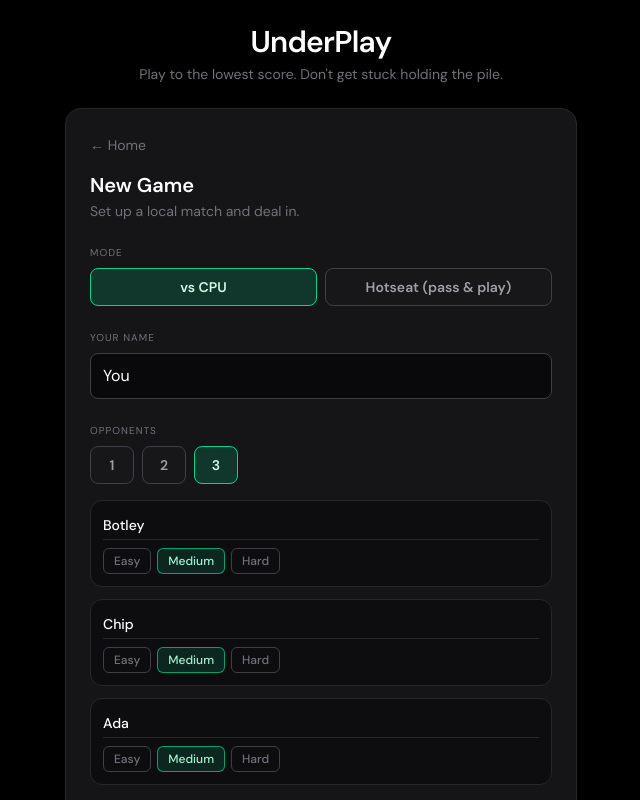
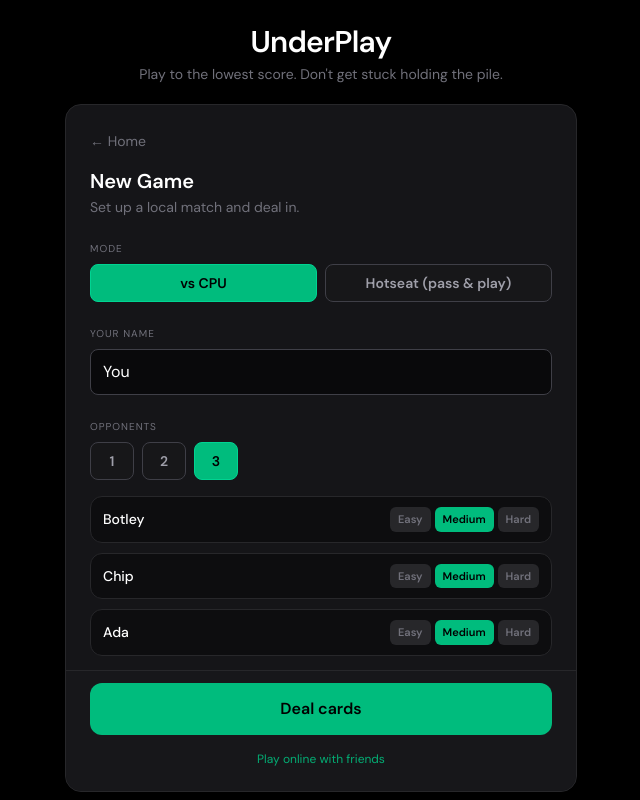
Before and after one commit to scottjilestx-ai/underplay-game, a Next.js app in the folder apps/web/: page /play in a window 1280 px wide. Shown: the whole page, without its empty margins (319-959 px from the left). Built offline with nearby package versions, Linux system fonts and the light colour scheme.

Commit message:
Align new game lobby layout with mockup: scroll, pills, opponent rows

```diff
--- a/apps/web/src/components/GameLobby.tsx
+++ b/apps/web/src/components/GameLobby.tsx
@@ -34,12 +34,14 @@ function Pill<T extends string | number>({
   onSelect,
   children,
   className = "",
+  solidWhenSelected = false,
 }: {
   value: T;
   selected: boolean;
   onSelect: (v: T) => void;
   children: React.ReactNode;
   className?: string;
+  solidWhenSelected?: boolean;
 }) {
   return (
     <button
@@ -47,7 +49,9 @@ function Pill<T extends string | number>({
       onClick={() => onSelect(value)}
       className={`min-w-[2.75rem] px-3 py-2 rounded-lg text-sm font-semibold transition border ${
         selected
-          ? "border-emerald-400 bg-emerald-500/20 text-emerald-100"
+          ? solidWhenSelected
+            ? "border-emerald-400 bg-emerald-500 text-black"
+            : "border-emerald-400 bg-emerald-500/20 text-emerald-100"
           : "border-zinc-700 bg-zinc-900/80 text-zinc-400 hover:border-zinc-600 hover:text-zinc-200"
       } ${className}`}
     >
@@ -112,15 +116,16 @@ export function GameLobby({ startError, onStart }: Props) {
   const stackHint = STACK_DISPLAY_OPTIONS.find((o) => o.id === stackDisplay)?.hint;
 
   return (
-    <div className="min-h-[100dvh] bg-black flex flex-col items-center justify-center p-6 overflow-y-auto">
-      <div className="w-full max-w-lg text-center mb-6">
+    <div className="min-h-[100dvh] bg-black flex flex-col items-center p-6 overflow-y-auto">
+      <div className="w-full max-w-lg text-center mb-5 shrink-0">
         <h1 className="text-3xl font-bold text-white tracking-tight">{BRAND_NAME}</h1>
         <p className="text-zinc-500 text-sm mt-1">
           Play to the lowest score. Don&apos;t get stuck holding the pile.
         </p>
       </div>
 
-      <div className="w-full max-w-lg rounded-2xl bg-zinc-900/90 border border-zinc-800 p-6 shadow-2xl">
+      <div className="w-full max-w-lg rounded-2xl bg-zinc-900/90 border border-zinc-800 shadow-2xl flex flex-col max-h-[calc(100dvh-7rem)]">
+        <div className="overflow-y-auto p-6 flex-1 min-h-0">
           <Link
             href="/"
             className="text-zinc-500 text-sm hover:text-zinc-300 transition mb-4 inline-block"
@@ -133,7 +138,13 @@ export function GameLobby({ startError, onStart }: Props) {
 
           <FieldLabel>Mode</FieldLabel>
           <div className="flex gap-2 mb-6">
-          <Pill value="cpu" selected={mode === "cpu"} onSelect={setMode} className="flex-1">
+            <Pill
+              value="cpu"
+              selected={mode === "cpu"}
+              onSelect={setMode}
+              className="flex-1"
+              solidWhenSelected
+            >
               vs CPU
             </Pill>
             <Pill
@@ -141,6 +152,7 @@ export function GameLobby({ startError, onStart }: Props) {
               selected={mode === "hotseat"}
               onSelect={setMode}
               className="flex-1 text-xs sm:text-sm"
+              solidWhenSelected
             >
               Hotseat (pass &amp; play)
             </Pill>
@@ -159,38 +171,43 @@ export function GameLobby({ startError, onStart }: Props) {
           <FieldLabel>Opponents</FieldLabel>
           <div className="flex gap-2 mb-4">
             {([1, 2, 3] as const).map((n) => (
-            <Pill key={n} value={n} selected={opponentCount === n} onSelect={setCount}>
+              <Pill
+                key={n}
+                value={n}
+                selected={opponentCount === n}
+                onSelect={setCount}
+                solidWhenSelected
+              >
                 {n}
               </Pill>
             ))}
           </div>
 
-        <div className="space-y-3 mb-6">
+          <div className="space-y-2.5 mb-6">
             {opponents.slice(0, opponentCount).map((opp, i) => (
               <div
                 key={i}
-              className="rounded-xl border border-zinc-800 bg-zinc-950/60 px-3 py-3 space-y-2"
+                className="flex items-center gap-2 rounded-xl border border-zinc-800 bg-zinc-950/60 px-3 py-2.5"
               >
                 <input
                   type="text"
                   value={opp.name}
                   onChange={(e) => updateOpponent(i, { name: e.target.value })}
                   maxLength={20}
-                disabled={mode === "cpu" && false}
-                className="w-full bg-transparent text-white font-medium text-sm focus:outline-none border-b border-zinc-800 pb-1 focus:border-emerald-500/40"
+                  className="min-w-0 flex-1 bg-transparent text-white font-medium text-sm focus:outline-none"
                   aria-label={`Opponent ${i + 1} name`}
                 />
                 {mode === "cpu" && (
-                <div className="flex gap-1.5 flex-wrap">
+                  <div className="flex gap-1 shrink-0">
                     {DIFFICULTIES.map((d) => (
                       <button
                         key={d}
                         type="button"
                         onClick={() => updateOpponent(i, { difficulty: d })}
-                      className={`px-2.5 py-1 rounded-md text-xs font-medium capitalize transition border ${
+                        className={`px-2 py-1 rounded-md text-[11px] font-semibold capitalize transition ${
                           opp.difficulty === d
-                          ? "border-emerald-400/70 bg-emerald-500/15 text-emerald-200"
-                          : "border-zinc-700 text-zinc-500 hover:text-zinc-300"
+                            ? "bg-emerald-500 text-black"
+                            : "bg-zinc-800 text-zinc-500 hover:text-zinc-300"
                         }`}
                       >
                         {d}
@@ -203,26 +220,17 @@ export function GameLobby({ startError, onStart }: Props) {
           </div>
 
           <FieldLabel>Stack on table</FieldLabel>
-        <div className="flex flex-col gap-2 mb-2">
+          <div className="flex flex-wrap gap-2 mb-1">
             {STACK_DISPLAY_OPTIONS.map((opt) => (
-            <button
+              <Pill
                 key={opt.id}
-              type="button"
-              onClick={() => setStackDisplay(opt.id)}
-              className={`text-left rounded-lg border px-3 py-2.5 transition ${
-                stackDisplay === opt.id
-                  ? "border-emerald-400/60 bg-emerald-500/10"
-                  : "border-zinc-800 bg-zinc-950/50 hover:border-zinc-700"
-              }`}
+                value={opt.id}
+                selected={stackDisplay === opt.id}
+                onSelect={setStackDisplay}
+                solidWhenSelected
               >
-              <span
-                className={`text-sm font-semibold ${
-                  stackDisplay === opt.id ? "text-emerald-100" : "text-zinc-300"
-                }`}
-              >
-                {opt.label}
-              </span>
-            </button>
+                {opt.shortLabel}
+              </Pill>
             ))}
           </div>
           {stackHint && (
@@ -230,13 +238,14 @@ export function GameLobby({ startError, onStart }: Props) {
           )}
 
           <FieldLabel>Play to (match ends when a total hits this)</FieldLabel>
-        <div className="flex flex-wrap gap-2 mb-6">
+          <div className="flex flex-wrap gap-2 mb-2">
             {PLAY_TO_SCORE_OPTIONS.map((score) => (
               <Pill
                 key={score}
                 value={score}
                 selected={playToScore === score}
                 onSelect={setPlayToScore}
+                solidWhenSelected
               >
                 {score}
               </Pill>
@@ -244,11 +253,13 @@ export function GameLobby({ startError, onStart }: Props) {
           </div>
 
           {startError && (
-          <p className="mb-4 text-rose-300 text-sm rounded-lg bg-rose-950/50 border border-rose-500/30 px-3 py-2">
+            <p className="mt-4 text-rose-300 text-sm rounded-lg bg-rose-950/50 border border-rose-500/30 px-3 py-2">
               {startError}
             </p>
           )}
+        </div>
 
+        <div className="shrink-0 p-6 pt-3 border-t border-zinc-800 bg-zinc-900/95 rounded-b-2xl">
           <button
             type="button"
             onClick={handleStart}
@@ -257,12 +268,13 @@ export function GameLobby({ startError, onStart }: Props) {
             Deal cards
           </button>
 
-        <p className="mt-5 text-center text-zinc-600 text-xs">
+          <p className="mt-4 text-center text-zinc-600 text-xs">
             <Link href="/online" className="text-emerald-500/90 hover:text-emerald-400">
               Play online with friends
             </Link>
           </p>
         </div>
       </div>
+    </div>
   );
 }
--- a/apps/web/src/lib/gameSetup.ts
+++ b/apps/web/src/lib/gameSetup.ts
@@ -9,21 +9,25 @@ export type PlayToScore = (typeof PLAY_TO_SCORE_OPTIONS)[number];
 export const STACK_DISPLAY_OPTIONS: {
   id: StackDisplayMode;
   label: string;
+  shortLabel: string;
   hint: string;
 }[] = [
   {
     id: "full",
     label: "Full stack",
+    shortLabel: "Full",
     hint: "Fan of recent cards — older plays stay visible underneath.",
   },
   {
     id: "lastPlay",
     label: "Last play only",
+    shortLabel: "Last play",
     hint: "Only the cards from the most recent play (e.g. three queens).",
   },
   {
     id: "none",
     label: "Top card only",
+    shortLabel: "Top only",
     hint: "Card edges below the top — ranks hidden under the top card.",
   },
 ];
```
Lines whose indentation alone changed are shown as unchanged.
